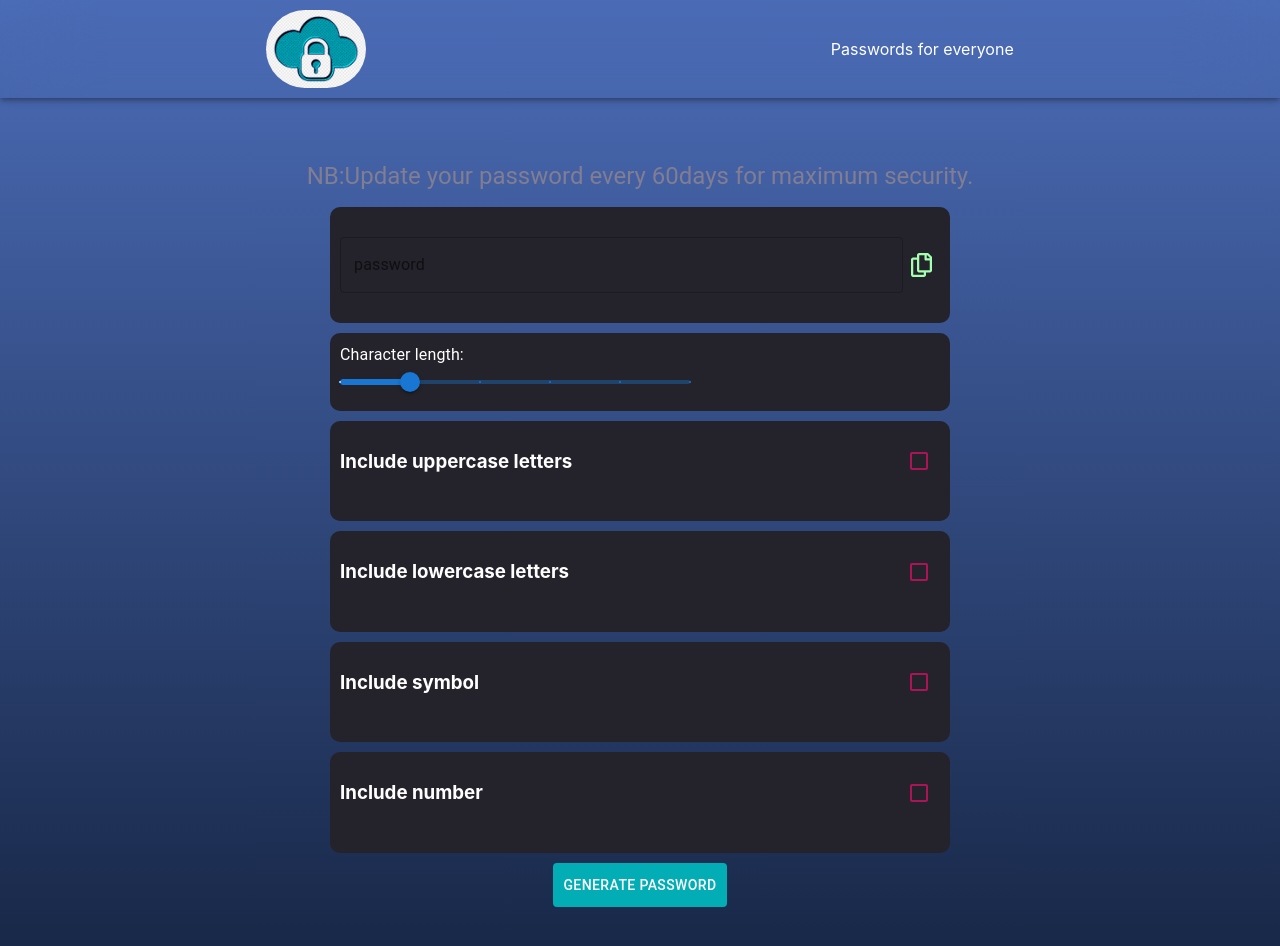
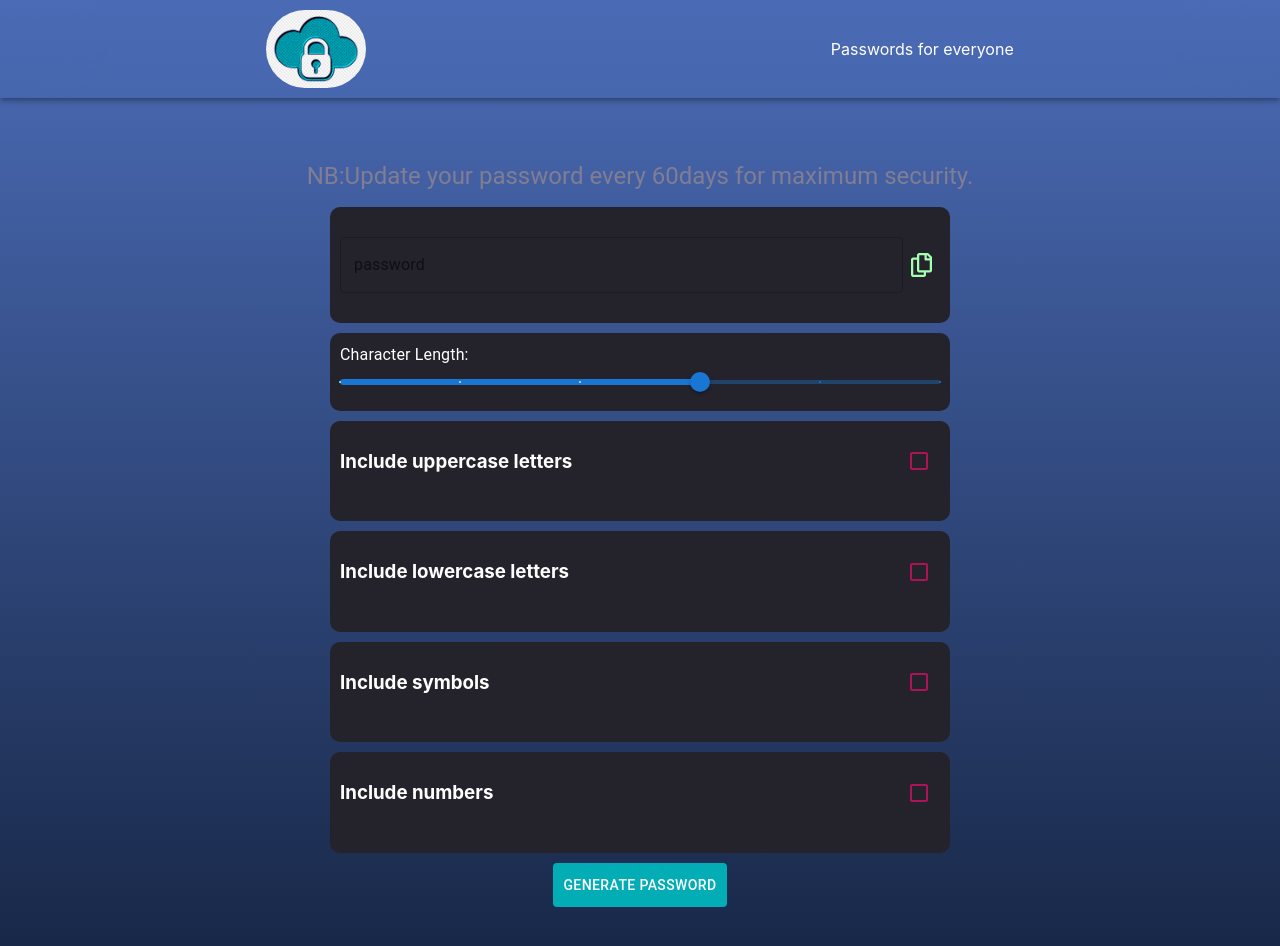
Before and after one commit to leungwoo/reactpasswordgenerator, a React (Create React App) app: page / in a window 1280 px wide. Built offline with nearby package versions, Linux system fonts and the light colour scheme; the HTML template or start-up script is replaced by a standard one.

Commit message:
create checkbox function

```diff
--- a/src/App.jsx
+++ b/src/App.jsx
@@ -1,5 +1,6 @@
+/* eslint-disable no-console */
 /* eslint-disable jsx-a11y/control-has-associated-label */
-import React from 'react';
+import React, { useState } from 'react';
 import { Box, Button, Typography } from '@mui/material';
 
 import CheckBox from './Components/CheckBox';
@@ -8,6 +9,28 @@ import Passwordcode from './Components/Passwordcode';
 import PasscodeLength from './Components/PasscodeLength';
 
 function App() {
+  const [passcode, setPasscode] = useState({
+    length: 5,
+    uppercase: false,
+    lowercase: false,
+    symbols: false,
+    numbers: false,
+  });
+
+  const handleChangeUpperCase = () => {
+    // console.log(passcode.uppercase);
+    setPasscode({ ...passcode, uppercase: !passcode.uppercase });
+  };
+  const handleChangeLowerCase = () => {
+    setPasscode({ ...passcode, lowercase: !passcode.lowercase });
+  };
+  const handleChangeSymbols = () => {
+    setPasscode({ ...passcode, symbols: !passcode.symbols });
+  };
+  const handleChangeNumbers = () => {
+    setPasscode({ ...passcode, numbers: !passcode.numbers });
+  };
+
   return (
     <div>
       <Head />
@@ -37,11 +60,11 @@ function App() {
             </Typography>
           </Box>
           <Passwordcode />
-          <PasscodeLength />
-          <CheckBox name="Include uppercase letters" />
-          <CheckBox name="Include lowercase letters" />
-          <CheckBox name="Include symbol" />
-          <CheckBox name="Include number" />
+          <PasscodeLength name="Character Length" />
+          <CheckBox name="Include uppercase letters" value={passcode.uppercase} onChange={handleChangeUpperCase} />
+          <CheckBox name="Include lowercase letters" value={passcode.lowercase} onChange={handleChangeLowerCase} />
+          <CheckBox name="Include symbols" value={passcode.symbols} onChange={handleChangeSymbols} />
+          <CheckBox name="Include numbers" value={passcode.numbers} onChange={handleChangeNumbers} />
           <Button style={{
             padding: '10px',
             display: 'flex',
--- a/src/Components/CheckBox.jsx
+++ b/src/Components/CheckBox.jsx
@@ -7,10 +7,9 @@ import {
   Box, Checkbox, useMediaQuery,
 } from '@mui/material';
 
-function CheckBox(props) {
+function CheckBox({ name, value, onChange }) {
   const isMobile = useMediaQuery('(max-width:600px)');
 
-  const { name, value } = props;
   return (
     <Box style={{
       marginTop: '5px',
@@ -35,6 +34,7 @@ function CheckBox(props) {
           <Checkbox
             type="checkbox"
             value={value}
+            onChange={onChange}
             sx={{
               color: pink[800],
               '&.Mui-checked': {
--- a/src/Components/PasscodeLength.jsx
+++ b/src/Components/PasscodeLength.jsx
@@ -1,9 +1,11 @@
+/* eslint-disable react/prop-types */
 import React from 'react';
 import {
   Box, Slider, Typography, useMediaQuery,
 } from '@mui/material';
 
-function PasscodeLength() {
+function PasscodeLength(props) {
+  const { name } = props;
   const isMobile = useMediaQuery('(max-width:600px)');
   return (
     <Box style={{
@@ -24,12 +26,16 @@ function PasscodeLength() {
         justifyContent: 'center',
       }}
       >
-        <Box sx={{ width: isMobile ? 200 : 350 }}>
-          <Typography>Character length:</Typography>
+        <Box sx={{ width: isMobile ? '100%' : '100%' }}>
+          <Typography>
+            {name}
+            :
+          </Typography>
           <Slider
-            aria-label="Temperature"
+            aria-label="number"
             defaultValue={10}
             valueLabelDisplay="auto"
+            value={20}
             step={5}
             marks
             min={5}
```
